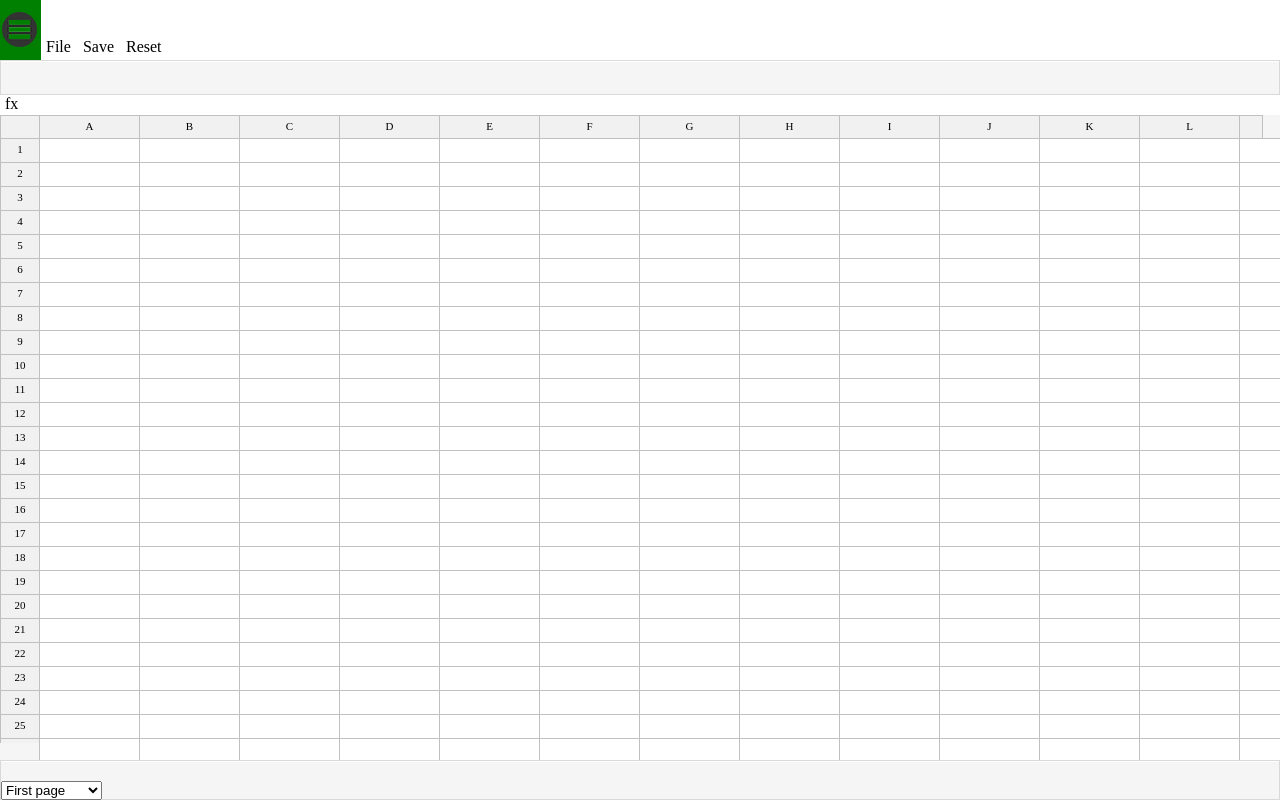
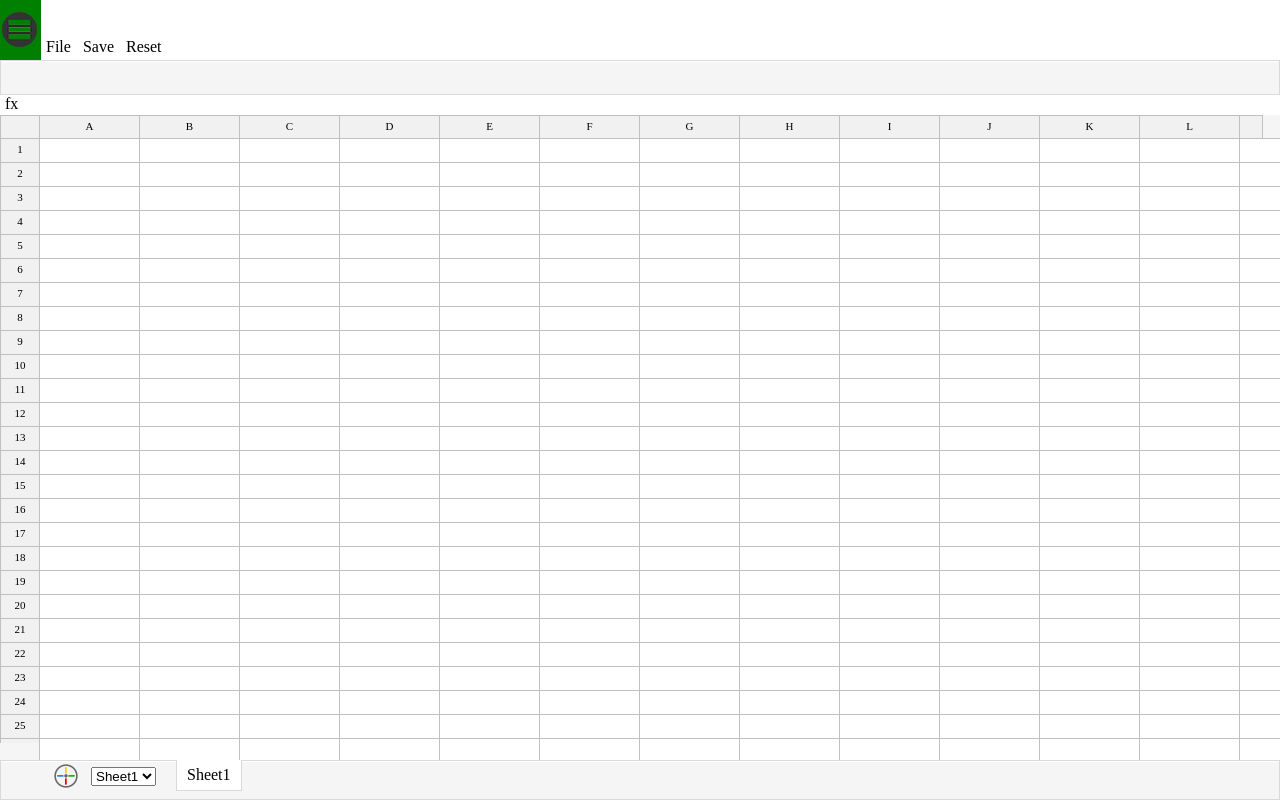
Before and after one commit to brumkorn/THS, a plain HTML site: page index.html in a window 1280 px wide. Drawn offline with Linux system fonts and the light colour scheme.

Commit message:
do creating sheets by button click and switching by select menu

```diff
--- a/css/style.css
+++ b/css/style.css
@@ -106,14 +106,9 @@ html,body {
     background-color: white;
 }
 
-.bookmarks {
-    bottom: 0;
-    float: left;
-    position: absolute;
-}
+
 
 .footer-toolbar-align {
-    background-color: red;
     position:fixed;
     bottom: 0;
     width: 100%;
@@ -126,8 +121,56 @@ html,body {
     box-shadow: inset 0 1px 0 0 #fff;
     border: 1px solid #d9d9d9;
     height: 100%;
+    padding-left: 40px;
+    padding-bottom: 10px;
 }
 
+
+
+.footer-toolbar > div {
+    float: left;
+    margin-left: 10px;
+    line-height: 30px;
+}
+
+.button-wrapper {
+    height: 40px;
+    width: 30px;
+
+}
+
+.new-sheet-button {
+    width: 26px;
+    height: 27px;
+    margin: 3px;
+    display: inline-block;
+}
+.new-sheet-button:hover {
+    border: 1px solid black;
+}
+
+.new-sheet-button:active {
+    border: 1px solid #4C8EFA;
+}
+
+
+div.sheet-bookmarks{
+    margin-left: 20px;
+}
+
+.sheet-bookmarks > div {
+    border: 1px solid #d9d9d9;
+    padding: 0 10px;
+    float: left;
+}
+
+div.bookmark-current-sheet {
+    position:relative;
+    bottom: 0.6px;
+    background-color: white;
+    border-top: none;
+    z-index: 4;
+}
 
 /*Table*/
 .col-header-wrapper {
@@ -141,7 +184,7 @@ html,body {
 
 }
 
-.col-header-wrapper div:first-child {
+.col-header-wrapper > div:first-child {
     position: absolute;
     top: 0;
     left: 0;
@@ -164,6 +207,7 @@ html,body {
 .col-header {
     position: absolute;
     top: 0;
+    right: 0;
     left: 40px;
     display: inline-block;
     overflow: hidden;
--- a/index.html
+++ b/index.html
@@ -32,13 +32,15 @@
 
         <div class="footer-toolbar-align">
             <div class="footer-toolbar">
-                <div class="bookmarks">
-                    <select>
-                        <option value="First">First page</option>
-                        <option value="Second">Second page</option>
-                        <option value="Second">New page</option>
-                    </select>
+                <div class="button-wrapper">
+                    <div class="new-sheet-button">
+                        <img src = "images/plus_icon.png">
+                    </div>
                 </div>
+                <div>
+                    <select></select>
+                </div>
+                <div class="sheet-bookmarks"></div>
             </div>
         </div>
 
--- a/js/script.js
+++ b/js/script.js
@@ -37,23 +37,27 @@ var a = console.log.bind(console);
 function SheetEditor() {
     this._currentSheet;
 }
+
+SheetEditor.prototype._DEFAULT_COLUMNS = 26;
+SheetEditor.prototype._DEFAULT_ROWS = 35;
+SheetEditor.prototype.sheetList = [];
+SheetEditor.prototype.footerToolbar = document.querySelector(".footer-toolbar");
+
 function Sheet(sheetID) {
-    this.name = "List " + (sheetID + 1);
+    this.name = "sheet " + (sheetID + 1);
     this.ID = sheetID;
     this._currentRows = 0;
     this._currentColumns = 0;
+    this.sheetContainer = "";
 }
 
-SheetEditor.prototype._DEFAULT_COLUMNS = 26;
-SheetEditor.prototype._DEFAULT_ROWS = 60;
-SheetEditor.prototype.sheetList = [];
-
-SheetEditor.prototype.createTable = function() {
+SheetEditor.prototype.initTable = function() {
     var windowFrame = document.querySelector(".main");
     var sheetContainer =
          windowFrame.appendChild( document.createElement("div") );
 
-    var tableWrapper = sheetContainer.appendChild( document.createElement("div") );
+    var tableWrapper =
+        sheetContainer.appendChild( document.createElement("div") );
     tableWrapper.classList.add("table-wrapper");
 
     var colHeaderWrapper =
@@ -74,56 +78,97 @@ SheetEditor.prototype.createTable = function() {
     var table = tableWrapper.appendChild( document.createElement("table") )
     table.appendChild( document.createElement("tbody") );
 
-    tableWrapper.addEventListener("scroll", pullHeaders);
-    tableWrapper.addEventListener("scroll", dynamicAddCells);
-
-    function pullHeaders () {
-        rowHeader.style.top = 24 - this.scrollTop + "px";
-        colHeader.style.left =  40 - this.scrollLeft + "px";
-    }
-
-    function dynamicAddCells () {
-        var needMoreCols =
-            this.scrollWidth - (this.clientWidth + this.scrollLeft);
-        var needMoreRows =
-            this.scrollHeight - (this.clientHeight + this.scrollTop);
-
-        if( needMoreCols < 200 ) {
-            editor._currentSheet.addColumns(5);
-        }
-
-        if( needMoreRows < 120 ) {
-            editor._currentSheet.addRows(5);
-        }
-
-    }
-}
-Sheet.prototype.insertColHeader = function(columns) {
-            document.querySelector(".col-header ol")
-                .appendChild( document.createElement("li") );
-}
-Sheet.prototype.insertRowHeader = function() {
-            document.querySelector(".row-header ol")
-                .appendChild( document.createElement("li") );
+    var toolbar = document.querySelector(".footer-toolbar");
+    var select = toolbar.querySelector("select");
+    select.appendChild( document.createElement("option"));
+    var sheetBookbarks = toolbar.querySelector(".sheet-bookmarks");
+    sheetBookbarks.appendChild( document.createElement("div") );
 }
 SheetEditor.prototype.createSheet = function(columns, rows) {
     var rows = rows || this._DEFAULT_ROWS,
-        columns = columns || this._DEFAULT_COLUMNS;
+        columns = columns || this._DEFAULT_COLUMNS,
+        toolbar = this.footerToolbar;
 
     var sheet = new Sheet(this.sheetList.length);
+
+
+    var sheetContainer = document.querySelector(".main>div:last-child");
+    sheetContainer.id = "sheet-container-" + sheet.ID
+    sheet.sheetContainer =
+        document.querySelector("#sheet-container-" + sheet.ID);
+
+    var option = toolbar.querySelector("select > option:last-child");
+    option.setAttribute("value", sheet.ID);
+    option.textContent = "Sheet" + (sheet.ID + 1);
+
+    var sheetBookmark =
+        toolbar.querySelector(".sheet-bookmarks > div:last-child");
+    sheetBookmark.textContent = "Sheet" + (sheet.ID + 1);
+
+    var sheetBookmarksList = toolbar.querySelectorAll(".sheet-bookmarks > div");
+    for (var i = 0; i < sheetBookmarksList.length; i++) {
+        sheetBookmarksList[i].classList.remove("bookmark-current-sheet");
+    }
+
+    sheetBookmark.classList.add("bookmark-current-sheet");
+    if (this.sheetList > 0) {
+        this._currentSheet.sheetContainer.style.display = "none";
+    }
     this._currentSheet = sheet;
+    this._currentSheet.sheetContainer.style.display = "initial";
     this.sheetList.push(sheet);
-
-    var sheetContainer = document.querySelector(".main div:last-child");
-    sheetContainer.id = sheet.ID + "-sheet-container"
-    var tbody = sheetContainer.querySelector("tbody");
-
     sheet.addRows(rows);
     sheet.addColumns(columns);
 }
+SheetEditor.prototype.addNewSheet = function(columns, rows) {
+    this.initTable();
+    this.createSheet(columns, rows);
+    this._currentSheet.initListeners();
 
+    a(editor._currentSheet.name);
+    a("rows: " + editor._currentSheet._currentRows);
+    a("columns: " + editor._currentSheet._currentColumns);
+}
+
+SheetEditor.prototype.initListeners = function() {
+    var toolbar = this.footerToolbar;
+    var select = toolbar.querySelector("select");
+    var newSheetButton = toolbar.querySelector(".new-sheet-button");
+    var that = this;
+
+    select.addEventListener("change", selectSheetHandler);
+    newSheetButton.addEventListener("click", addNewSheetHandler);
+
+    function selectSheetHandler(e) {
+        switchSheet(this.value);
+
+        function switchSheet(index) {
+            var sheetBookmarksList = toolbar.querySelectorAll(".sheet-bookmarks > div");
+            for (var i = 0; i < sheetBookmarksList.length; i++) {
+                sheetBookmarksList[i].classList.remove("bookmark-current-sheet");
+            }
+            sheetBookmarksList[index].classList.add("bookmark-current-sheet");
+            that._currentSheet.sheetContainer.style.display = "none";
+            that._currentSheet = that.sheetList[index];
+            that._currentSheet.sheetContainer.style.display = "initial";
+        }
+    }
+
+    function addNewSheetHandler() {
+        that.addNewSheet();
+    }
+}
+
+Sheet.prototype.insertColHeader = function(columns) {
+    this.sheetContainer.querySelector(".col-header ol")
+        .appendChild( document.createElement("li") );
+}
+Sheet.prototype.insertRowHeader = function() {
+    this.sheetContainer.querySelector(".row-header ol")
+        .appendChild( document.createElement("li") );
+}
 Sheet.prototype.addRows = function(rows) {
-    var tbody = document.querySelector("tbody");
+    var tbody = this.sheetContainer.querySelector("tbody");
 
     rows = rows || 1;
     this._currentRows += rows;
@@ -139,9 +184,8 @@ Sheet.prototype.addRows = function(rows) {
         }
     }
 }
-
 Sheet.prototype.addColumns = function(columns) {
-    var tbody = document.querySelector("tbody");
+    var tbody = this.sheetContainer.querySelector("tbody");
     var rowList = tbody.querySelectorAll("tr");
 
     columns = columns || 1;
@@ -159,14 +203,45 @@ Sheet.prototype.addColumns = function(columns) {
         }
     }
 }
+Sheet.prototype.initListeners = function () {
+
+    var that = this;
+    this.sheetContainer
+        .querySelector(".table-wrapper")
+        .addEventListener("scroll", pullHeaders);
+
+    function pullHeaders () {
+        var rowHeader = that.sheetContainer.querySelector(".row-header");
+        var colHeader = that.sheetContainer.querySelector(".col-header");
+        rowHeader.style.top = 24 - this.scrollTop + "px";
+        colHeader.style.left =  40 - this.scrollLeft + "px";
+    }
+
+    this.sheetContainer
+        .querySelector(".table-wrapper")
+        .addEventListener("scroll", dynamicAddCells);
+
+    function dynamicAddCells () {
+        var needMoreCols =
+            this.scrollWidth - (this.clientWidth + this.scrollLeft);
+        var needMoreRows =
+            this.scrollHeight - (this.clientHeight + this.scrollTop);
+
+        if( needMoreCols < 200 ) {
+            that.addColumns(5);
+        }
+
+        if( needMoreRows < 120 ) {
+            that.addRows(5);
+        }
+    }
+}
 
 var editor = new SheetEditor();
-editor.createTable();
-editor.createSheet();
+editor.addNewSheet(35, 35);
+editor.initListeners();
 
-a(editor._currentSheet.name);
-a("rows: " + editor._currentSheet._currentRows);
-a("columns: " + editor._currentSheet._currentColumns);
+
 /*Old code*/
     /*
     *Create tableWrapper with speifying number of columns and rows.
@@ -259,7 +334,7 @@ a("columns: " + editor._currentSheet._currentColumns);
                 return;
             }
 
-            //backspace produce back page changing-------------------------------------------------------------------------------
+            //backspace produce back sheet changing-------------------------------------------------------------------------------
             // if (e.keyCode === backspace) {
             //     e.target.innerHTML = "";
             //     localStorage.removeItem(currentID);
```
Also changed, not shown: images/plus_icon.png (added).
